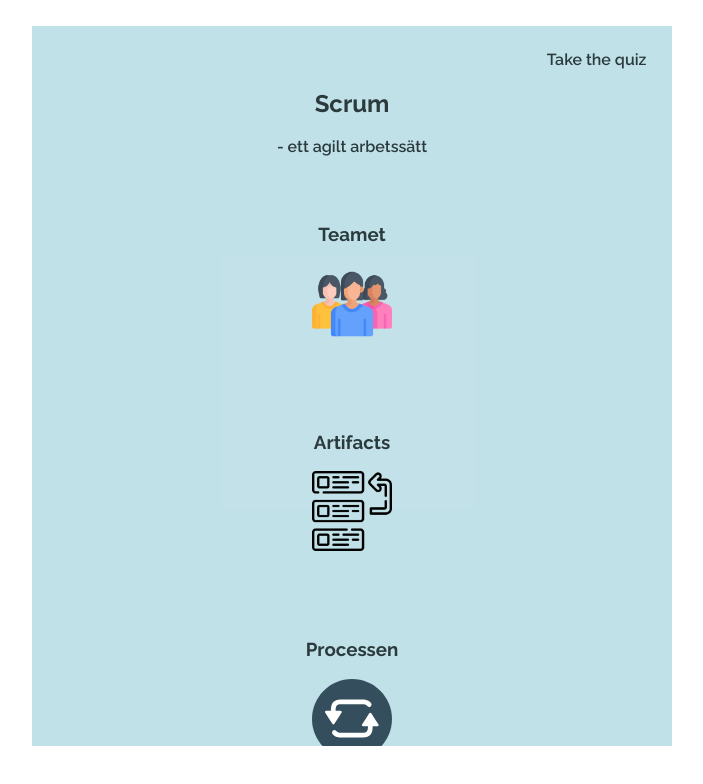
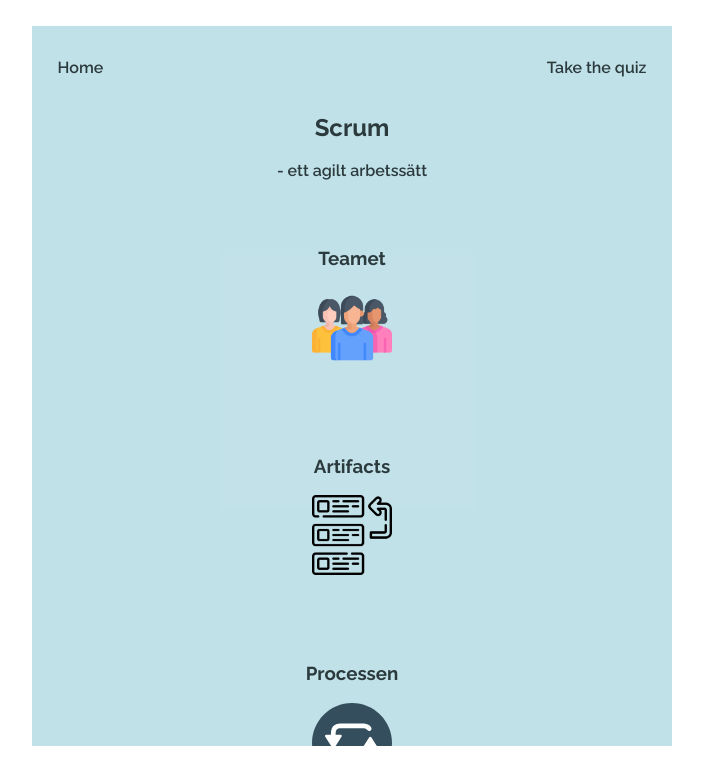
Before and after one commit to brittatoresson/Agila-metoder, a React (Create React App) app in the folder agila-metoder/: page /main in a window 1280 px wide. Shown: the top 784 px of the page, without its empty margins (288-991 px from the left). Built offline with nearby package versions, Linux system fonts and the light colour scheme.

Commit message:
update nav

```diff
--- a/agila-metoder/src/App.css
+++ b/agila-metoder/src/App.css
@@ -31,6 +31,15 @@ li {
 section {
   height: auto;
 }
+nav {
+  display: flex;
+  flex-direction: row;
+  justify-content: space-between;
+  margin-top: 1vh;
+}
+footer {
+  text-align: right;
+}
 a {
   text-decoration: none;
   color: var(--color);
@@ -38,11 +47,6 @@ a {
 }
 h1 {
   cursor: pointer;
-}
-footer,
-nav {
-  text-align: right;
-  padding: 0%;
 }
 /* //////////////////////////////////////////// */
 
--- a/agila-metoder/src/Components/TopNav.jsx
+++ b/agila-metoder/src/Components/TopNav.jsx
@@ -4,6 +4,10 @@ function Navbar() {
   return (
     <>
       <nav>
+        <Link to="/">
+          <p> Home </p>
+        </Link>
+
         <Link to="/quiz">
           <p> Take the quiz </p>
         </Link>
```
